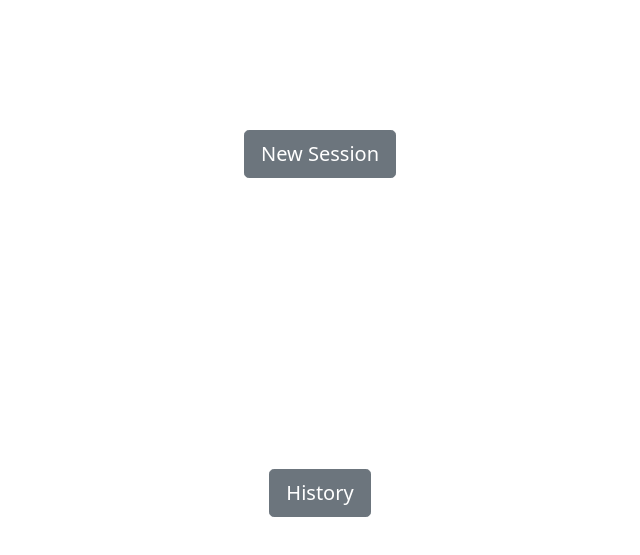
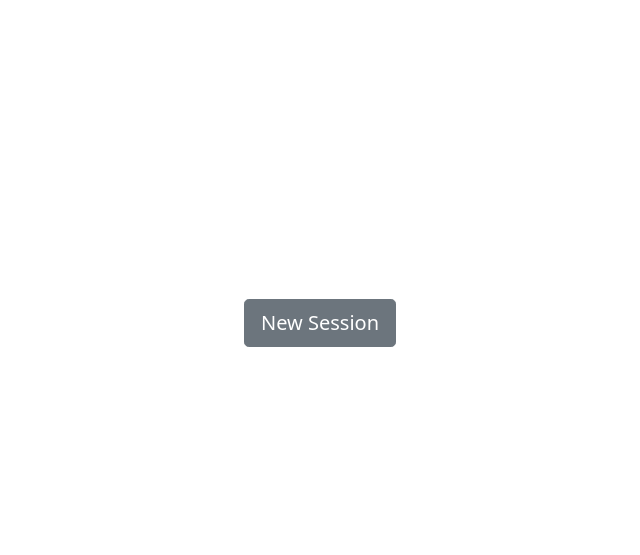
Before and after one commit to winnxl/CadenceTracker, an Electron app: page Visualizer/src/index/index.html in a window 800 px wide. Shown: the part 89-644 px from the top of the page, without its empty margins (80-720 px from the left). Drawn offline with Linux system fonts and the light colour scheme.

Commit message:
Update index.html

```diff
--- a/Visualizer/src/index/index.html
+++ b/Visualizer/src/index/index.html
@@ -16,7 +16,7 @@
 
   <div class="mb-5 flex-grow-1 d-flex flex-column justify-content-around align-items-center">
     <button class="w-40 btn btn-secondary btn-lg" id="button_newSession">New Session</button>
-    <button class="w-40 btn btn-secondary btn-lg" id="button_history">History</button>
+    <!-- <button class="w-40 btn btn-secondary btn-lg" id="button_history">History</button> -->
   </div>
 
   <script src="./index.js"></script>
```
